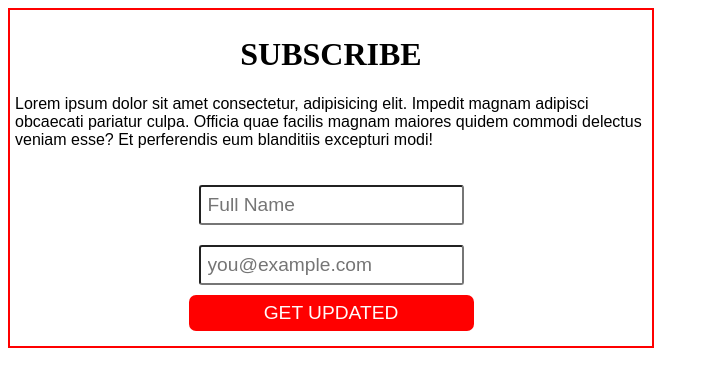
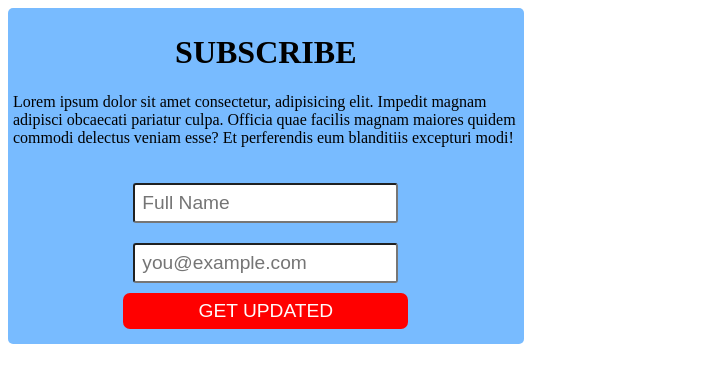
Before and after one commit to 93mcqmil/McQueen-Components, a React (Vite) app: page / in a window 1280 px wide. Shown: the top 386 px of the page, without its empty margins (0-709 px from the left). Built offline with nearby package versions, Linux system fonts and the light colour scheme.

Commit message:
Added background color to the Component

```diff
--- a/src/Components/Form/Form.scss
+++ b/src/Components/Form/Form.scss
@@ -1,9 +1,10 @@
 @use "../sass/fontStyle" as *;
 
 .Form-container {
-  border: 2px solid red;
+  background-color: #78bbff;
+  border-radius: 0 0 5px 5px;
   border-top: none;
-  width: 50%;
+  width: 40%;
   padding: 5px;
   justify-content: center;
   display: flex;
--- a/src/Components/Header/Header.scss
+++ b/src/Components/Header/Header.scss
@@ -1,13 +1,14 @@
 @use "../sass/fontStyle" as *;
 
 .header-container {
-  width: 50%;
-  border: 2px solid red;
+  width: 40%;
+  // border: 2px ridge red;
+  border-radius: 5px 5px 0 0;
   align-items: center;
-  justify-content: center;
   padding: 5px;
   border-bottom: none;
-
+  flex-direction: row;
+  background: #78bbff;
   h1 {
     justify-content: center;
     display: flex;
@@ -15,5 +16,6 @@
   }
   p {
     font-family: $font-family-paragraph;
+    font-style: $font-family-paragraph;
   }
 }
--- a/src/Components/sass/_fontStyle.scss
+++ b/src/Components/sass/_fontStyle.scss
@@ -1,6 +1,6 @@
 //Font-family
 $font-family-header: cursive;
-$font-family-paragraph: sans-serif;
+$font-family-paragraph: cursive;
 //Button
 $button-background-color: rgb(246, 61, 28);
 $button-font-color: rgba(255, 255, 255, 0.979);
```
